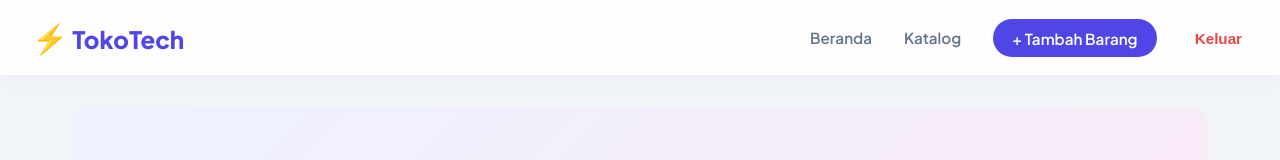
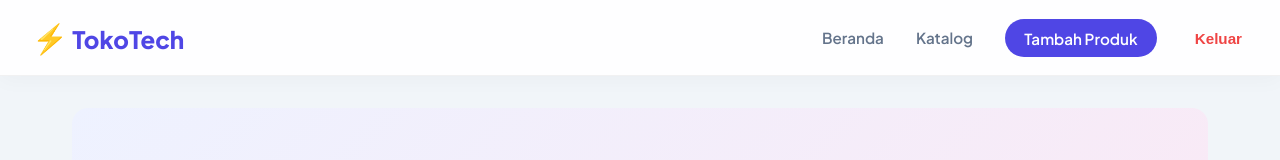
Before and after one commit to Lenka69/toko-online-frontend, a React (Vite) app: page / in a window 1280 px wide. Shown: the top 160 px of the page. Built offline with nearby package versions, Linux system fonts and the light colour scheme; sample sign-in values are in the browser's storage.

Commit message:
Add files via upload

```diff
--- a/src/App.jsx
+++ b/src/App.jsx
@@ -66,7 +66,7 @@ const NavbarContent = () => {
           <>
             <li><Link to="/">Beranda</Link></li>
             <li><Link to="/products">Katalog</Link></li>
-            {role === 'admin' && <li><Link to="/admin/add" className="btn-nav-add">+ Tambah Barang</Link></li>}
+            {role === 'admin' && <li><Link to="/admin/add" className="btn-nav-add">Tambah Produk</Link></li>}
             <li><button onClick={handleLogout} style={{ background: 'transparent', border: 'none', color: '#ef4444', fontWeight: '700', fontSize: '0.95rem', cursor: 'pointer' }}>Keluar</button></li>
           </>
         ) : (
```
